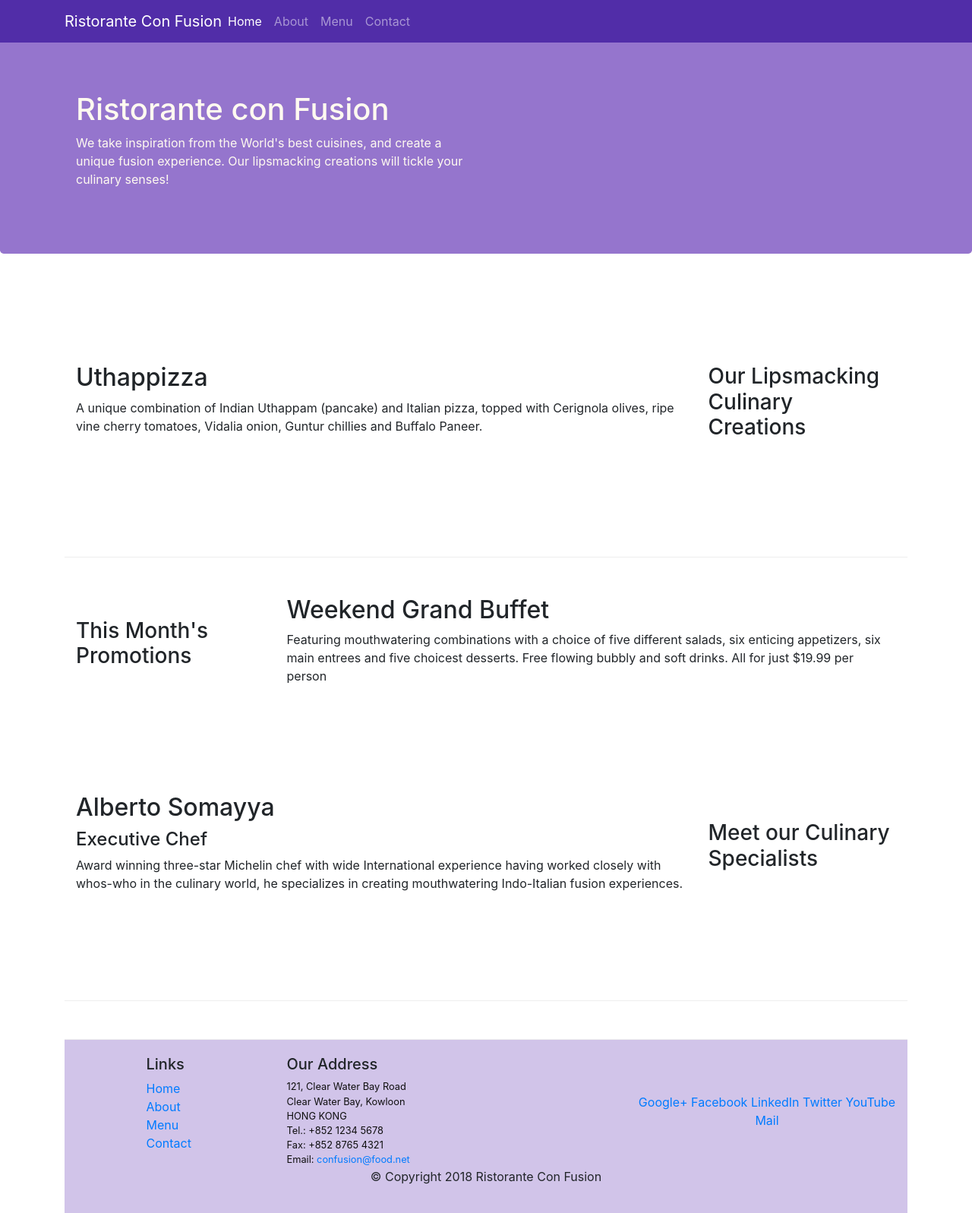
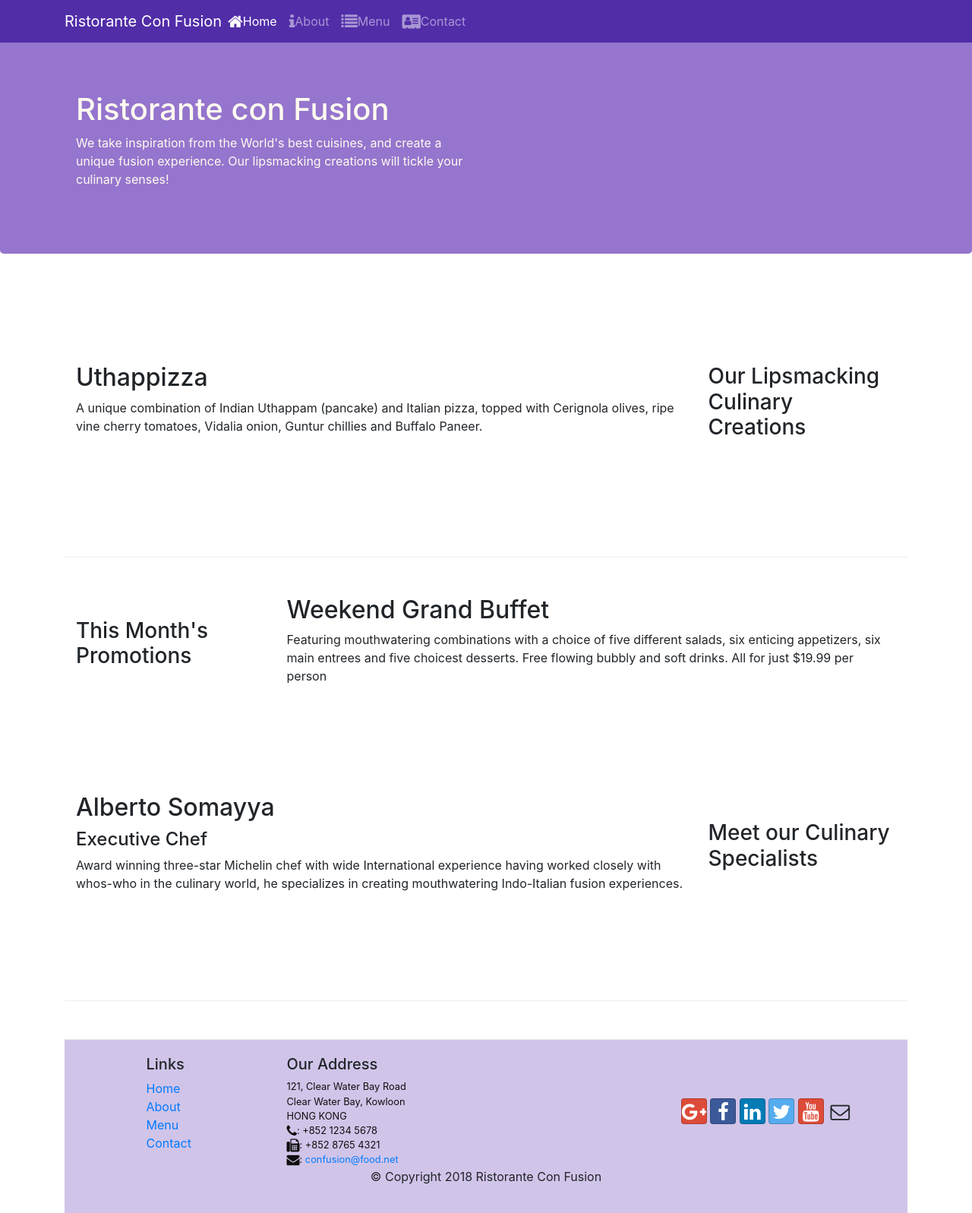
Before and after one commit to someOne404/react1, a website: page conFusion/index.html in a window 1280 px wide. Shown: the whole page at 76% size. Drawn offline with nearby package versions, Linux system fonts and the light colour scheme.

Commit message:
updated icon fonts

```diff
--- a/conFusion/index.html
+++ b/conFusion/index.html
@@ -9,6 +9,8 @@
 
     <!-- Bootstrap CSS -->
     <link rel="stylesheet" href="node_modules/bootstrap/dist/css/bootstrap.min.css">
+    <link rel="stylesheet" href="node_modules/font-awesome/css/font-awesome.min.css">
+    <link rel="stylesheet" href="node_modules/bootstrap-social/bootstrap-social.css">
     <link rel="stylesheet" href="css/styles.css">
     <title>Ristorante Con Fusion</title>
 </head>
@@ -22,10 +24,10 @@
             <a class="navbar-brand mr-auto" href="#">Ristorante Con Fusion</a>
             <div class="collapse navbar-collapse" id="Navbar">
                 <ul class="navbar-nav mr-auto">
-                    <li class="nav-item active"><a class="nav-link" href="#">Home</a></li>
-                    <li class="nav-item"><a class="nav-link" href="./aboutus.html">About</a></li>
-                    <li class="nav-item"><a class="nav-link" href="#">Menu</a></li>
-                    <li class="nav-item"><a class="nav-link" href="#">Contact</a></li>
+                    <li class="nav-item active"><a class="nav-link" href="#"><span class="fa fa-home fa-lg"></span>Home</a></li>
+                    <li class="nav-item"><a class="nav-link" href="./aboutus.html"><span class="fa fa-info fa-lg"></span>About</a></li>
+                    <li class="nav-item"><a class="nav-link" href="#"><span class="fa fa-list fa-lg"></span>Menu</a></li>
+                    <li class="nav-item"><a class="nav-link" href="#"><span class="fa fa-address-card fa-lg"></span>Contact</a></li>
                 </ul>
             </div>
         </div>
@@ -84,7 +86,7 @@
                     <h5>Links</h5>
                     <ul class="list-unstyled">
                         <li><a href="#">Home</a></li>
-                        <li><a href="#">About</a></li>
+                        <li><a href="./aboutus.html">About</a></li>
                         <li><a href="#">Menu</a></li>
                         <li><a href="#">Contact</a></li>
                     </ul >
@@ -95,19 +97,19 @@
 		              121, Clear Water Bay Road<br>
 		              Clear Water Bay, Kowloon<br>
 		              HONG KONG<br>
-		              Tel.: +852 1234 5678<br>
-		              Fax: +852 8765 4321<br>
-		              Email: <a href="mailto:confusion@food.net">confusion@food.net</a>
+		              <i class="fa fa-phone fa-lg"></i>: +852 1234 5678<br>
+		              <i class="fa fa-fax fa-lg"></i>: +852 8765 4321<br>
+		              <i class="fa fa-envelope fa-lg"></i>: <a href="mailto:confusion@food.net">confusion@food.net</a>
 		           </address>
                 </div>
                 <div class="col-12 col-sm-4 align-self-center">
                     <div class="text-center">
-                        <a href="http://google.com/+">Google+</a>
-                        <a href="http://www.facebook.com/profile.php?id=">Facebook</a>
-                        <a href="http://www.linkedin.com/in/">LinkedIn</a>
-                        <a href="http://twitter.com/">Twitter</a>
-                        <a href="http://youtube.com/">YouTube</a>
-                        <a href="mailto:">Mail</a>
+                        <a class="btn btn-social-icon btn-google" href="http://google.com/+"><i class="fa fa-google-plus fa-lg"></i></a>
+                        <a class="btn btn-social-icon btn-facebook" href="http://www.facebook.com/profile.php?id="><i class="fa fa-facebook fa-lg"></i></a>
+                        <a class="btn btn-social-icon btn-linkedin" href="http://www.linkedin.com/in/"><i class="fa fa-linkedin fa-lg"></i></a>
+                        <a class="btn btn-social-icon btn-twitter" href="http://twitter.com/"><i class="fa fa-twitter fa-lg"></i></a>
+                        <a class="btn btn-social-icon btn-google" href="http://youtube.com/"><i class="fa fa-youtube fa-lg"></i></a>
+                        <a class="btn btn-social-icon" href="mailto:confusion@food.net"><i class="fa fa-envelope-o fa-lg"></i></a>
                     </div>
                 </div>
            </div>
--- a/conFusion/package.json
+++ b/conFusion/package.json
@@ -15,6 +15,8 @@
   },
   "dependencies": {
     "bootstrap": "^4.3.1",
+    "bootstrap-social": "^5.1.1",
+    "font-awesome": "^4.7.0",
     "jquery": "^3.4.0",
     "popper.js": "^1.12.9"
   }
```
Also changed, not shown: conFusion/aboutus.html (+16 -14 lines), 1 other file.
